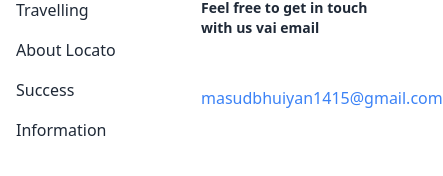
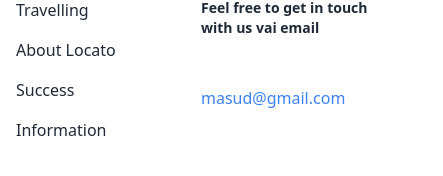
Before and after one commit to MasudBhuiya/safe-tour, a React (Vite) app: page /alltour in a window 390 px wide. Shown: the part 8302-8478 px from the top of the page, 443 px wide, since content can reach past the window. Built offline with nearby package versions, Linux system fonts and the light colour scheme; no server answers.

Commit message:
update responsiveness

```diff
--- a/src/Routes/Home/Banner.jsx
+++ b/src/Routes/Home/Banner.jsx
@@ -43,7 +43,7 @@ const Banner = () => {
         </div>
 
         <div className='banner-img'>
-          <img className='w-[380px] h-[510px] absolute z-10 top-0 left-12' src="https://i.ibb.co.com/wyvW3s4/Girl.png" alt="" />
+          <img className='w-[380px] h-[510px] absolute z-10 top-0 left-0 sm:left-12' src="https://i.ibb.co.com/wyvW3s4/Girl.png" alt="" />
         </div>
       </div>
 
--- a/src/Shared/Footer.jsx
+++ b/src/Shared/Footer.jsx
@@ -37,7 +37,7 @@ const Footer = () => {
         <h1 className='font-bold'>Get in Touch</h1>
         <p className='mt-3 text-lg font-bold text-sm mb-12'>Feel free to get in touch <br /> with us vai email</p>
 
-      <a className='text-blue-500' href="">masudbhuiyan1415@gmail.com</a>
+      <a className='text-blue-500 flex flex-wrap' href="">masud@gmail.com</a>
       </div>
     </div>
 
```
